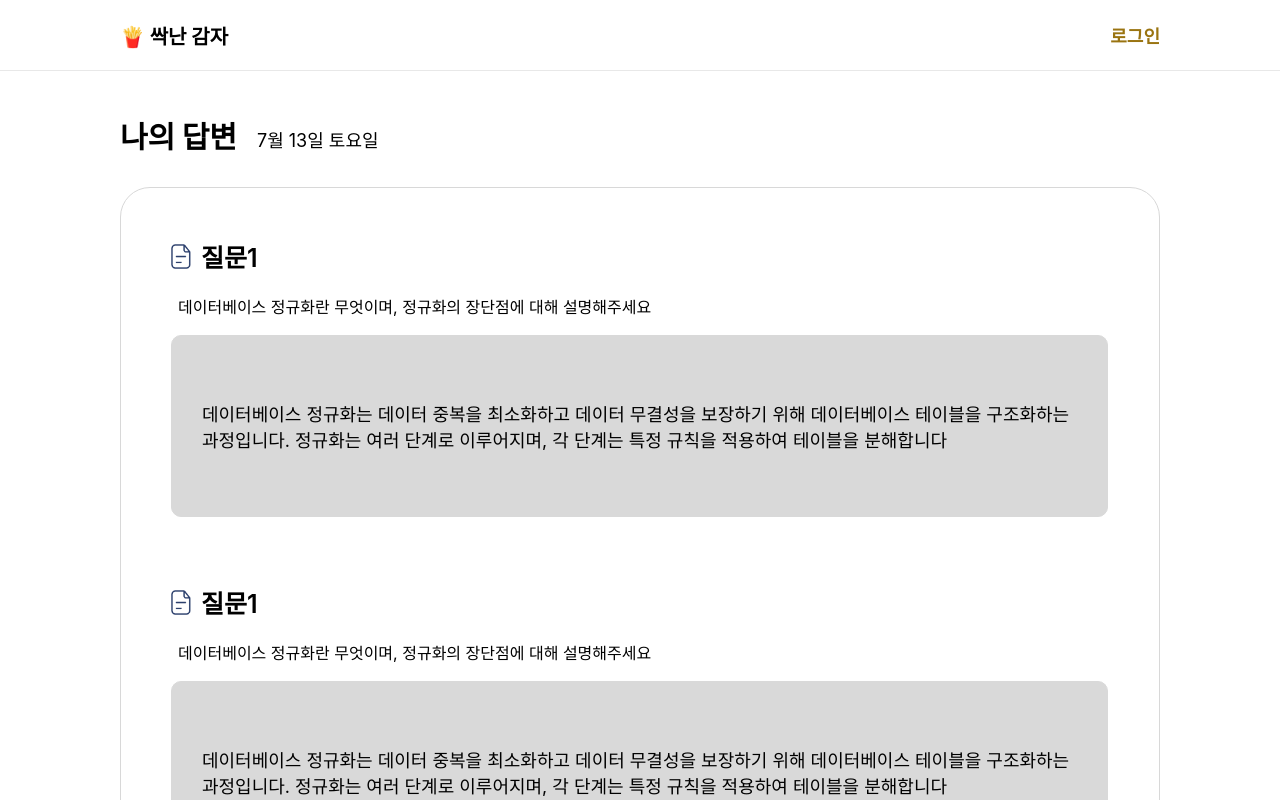
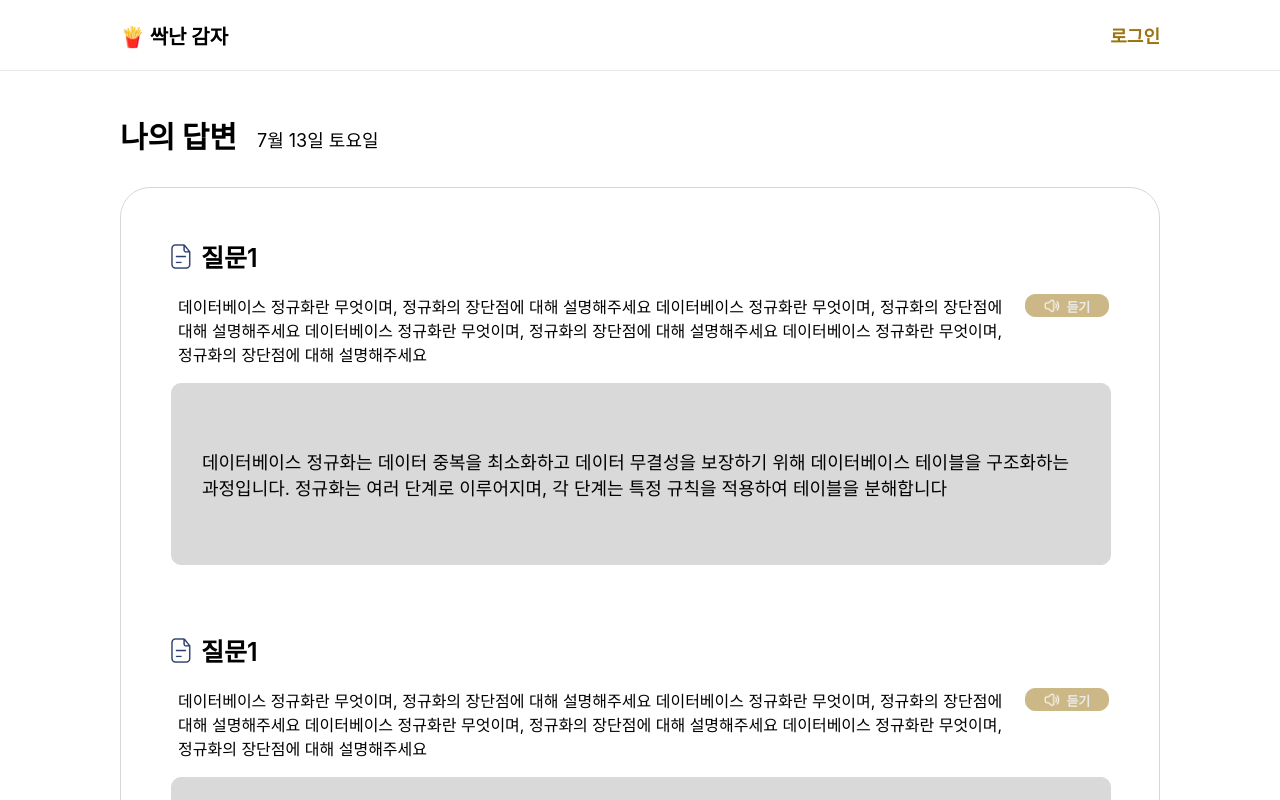
Before and after one commit to potathon/team1-fe, a React (Create React App) app: page /answer in a window 1280 px wide. Shown: the top 800 px of the page. Built offline with nearby package versions, Linux system fonts and the light colour scheme.

Commit message:
answer 페이지 파일듣기 버튼 생성

```diff
--- a/src/components/answerBox/Question.jsx
+++ b/src/components/answerBox/Question.jsx
@@ -1,9 +1,19 @@
 import styles from '../../styles/AnswerBox.module.css'
+import volumeImg from '../../assets/images/Volume up.png'
 
 export default function Question() {
   return (
-    <div className={styles.question}>
-      데이터베이스 정규화란 무엇이며, 정규화의 장단점에 대해 설명해주세요
+    <div className={styles.questionContainer}>
+      <div className={styles.question}>
+        데이터베이스 정규화란 무엇이며, 정규화의 장단점에 대해 설명해주세요
+        데이터베이스 정규화란 무엇이며, 정규화의 장단점에 대해 설명해주세요
+        데이터베이스 정규화란 무엇이며, 정규화의 장단점에 대해 설명해주세요
+        데이터베이스 정규화란 무엇이며, 정규화의 장단점에 대해 설명해주세요
+      </div>
+      <button className={styles.listenBnt}>
+        <img className={styles.volumeImg} src={volumeImg} alt='volumeImg' />
+        <p className={styles.bntText}>듣기</p>
+      </button>
     </div>
   )
 }
--- a/src/styles/AnswerBox.module.css
+++ b/src/styles/AnswerBox.module.css
@@ -20,6 +20,13 @@
 
 /* Question */
 
+.questionContainer {
+  display: flex;
+  justify-content: space-between;
+  justify-content: center;
+  gap: 15px;
+}
+
 .question {
   width: 935px;
   text-align: left;
@@ -27,10 +34,35 @@
   margin-bottom: 17px;
 }
 
+.listenBnt {
+  width: 93px;
+  height: 23px;
+  background-color: #9a7411;
+  border: solid 1px #9a7411;
+  opacity: 0.5;
+  border-radius: 10px;
+  color: #d9d9d9;
+  display: flex;
+  justify-content: center;
+  gap: 6px;
+  align-items: center;
+}
+
+.bntText {
+  font-size: 13px;
+  font-weight: 600;
+  position: relative;
+  top: 1px;
+}
+.volumeImg {
+  width: 17px;
+  height: 17px;
+}
+
 /* Answer */
 
 .answerBox {
-  width: 935px;
+  width: 100%;
   background-color: #d9d9d9;
   border: solid 1px #d9d9d9;
   border-radius: 10px;
```
Also changed, not shown: src/assets/images/Volume up.png (added), 1 other file (tests, documents, lock files or other folders).
